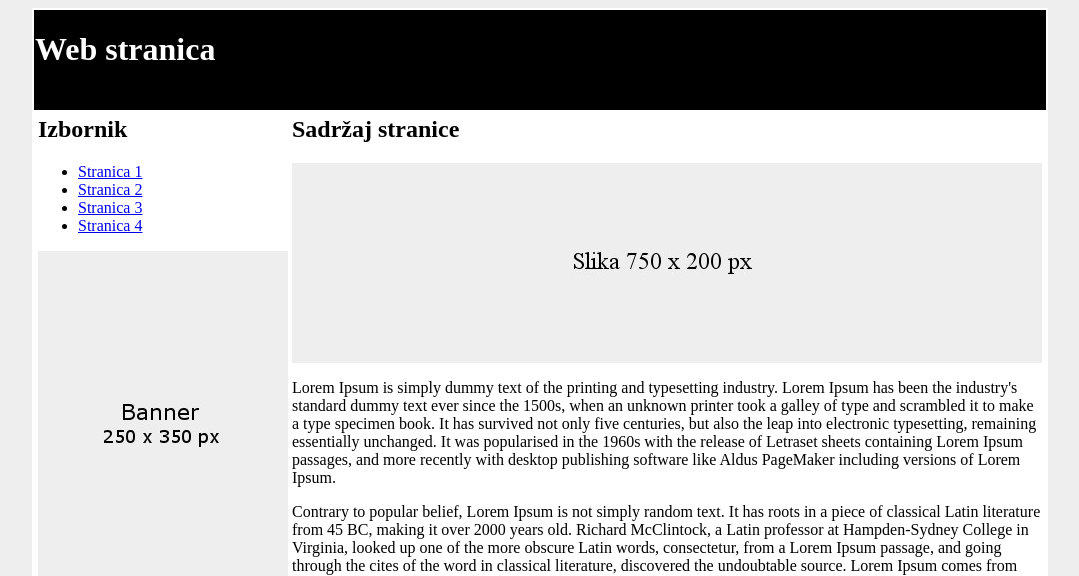
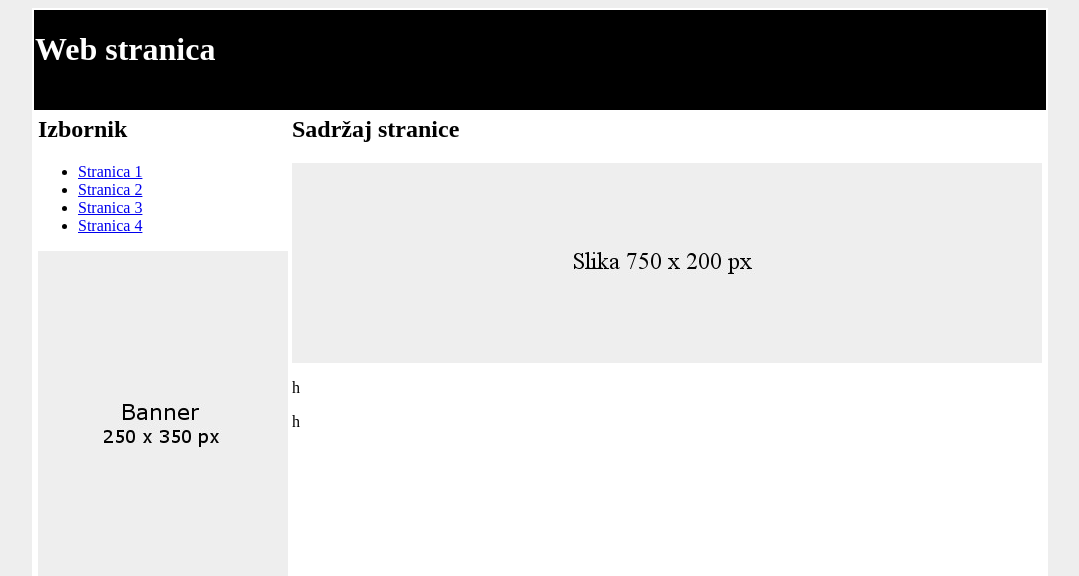
Before and after one commit to mgrguljas/0314028346, a plain HTML site: page index.html in a window 1280 px wide. Shown: the top 576 px of the page, without its empty margins (100-1179 px from the left). Drawn offline with Linux system fonts and the light colour scheme.

Commit message:
drugi commit

```diff
--- a/index.html
+++ b/index.html
@@ -32,8 +32,8 @@
 		<td width="750" valign="top">
 			<h2>Sadržaj stranice</h2>
 			<img src="slike/slika.jpg" width="750" height="200"/>
-			<p>Lorem Ipsum is simply dummy text of the printing and typesetting industry. Lorem Ipsum has been the industry's standard dummy text ever since the 1500s, when an unknown printer took a galley of type and scrambled it to make a type specimen book. It has survived not only five centuries, but also the leap into electronic typesetting, remaining essentially unchanged. It was popularised in the 1960s with the release of Letraset sheets containing Lorem Ipsum passages, and more recently with desktop publishing software like Aldus PageMaker including versions of Lorem Ipsum.</p>
-			<p>Contrary to popular belief, Lorem Ipsum is not simply random text. It has roots in a piece of classical Latin literature from 45 BC, making it over 2000 years old. Richard McClintock, a Latin professor at Hampden-Sydney College in Virginia, looked up one of the more obscure Latin words, consectetur, from a Lorem Ipsum passage, and going through the cites of the word in classical literature, discovered the undoubtable source. Lorem Ipsum comes from sections 1.10.32 and 1.10.33 of "de Finibus Bonorum et Malorum" (The Extremes of Good and Evil) by Cicero, written in 45 BC. This book is a treatise on the theory of ethics, very popular during the Renaissance. The first line of Lorem Ipsum, "Lorem ipsum dolor sit amet..", comes from a line in section 1.10.32.</p>
+			<p>h</p>
+			<p>h</p>
 		</td>
 	</tr>
 	</table>
```
